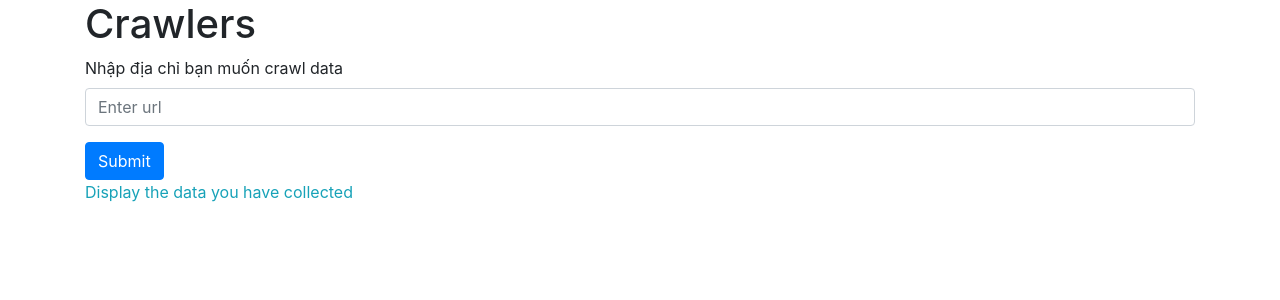
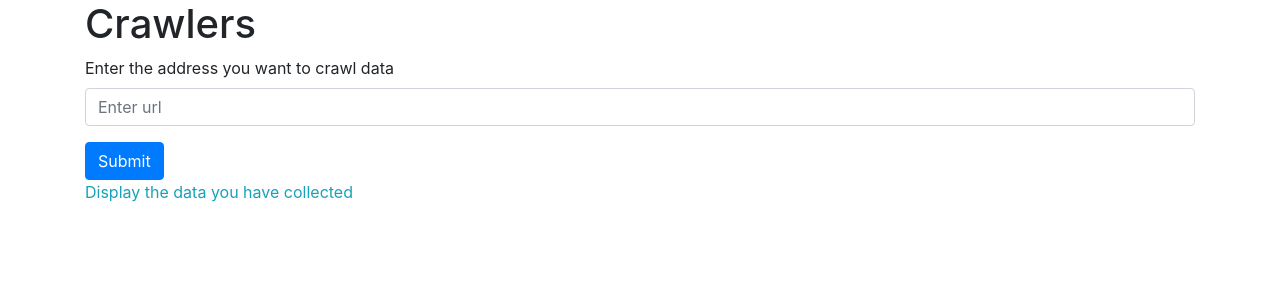
Before and after one commit to kubikubo96/Crawler, a PHP site: page / in a window 1280 px wide. Shown: the top 300 px of the page. Run offline with PHP 8.4, Linux system fonts and the light colour scheme.

Commit message:
edit text view

```diff
--- a/app/views/index.php
+++ b/app/views/index.php
@@ -6,7 +6,7 @@
     <form action="" method="post">
         <h1 id="title-crawler">Crawlers</h1>
         <div class="form-group">
-            <label for="inputUrl">Nhập địa chỉ bạn muốn crawl data</label>
+            <label for="inputUrl">Enter the address you want to crawl data</label>
             <input type="text" class="form-control" id="inputUrl" name="url" placeholder="Enter url">
         </div>
         <button type="submit" name="submit" class="btn btn-primary">Submit</button>
--- a/app/views/show-data.php
+++ b/app/views/show-data.php
@@ -4,7 +4,7 @@
 <body>
 <div class="container">
     <div>
-        <h1 id="title-data">Dữ liệu đã thu thập được</h1>
+        <h1 id="title-data">Data has been collected</h1>
         <table class="table" id="table-crawler">
             <thead>
             <tr>
```
